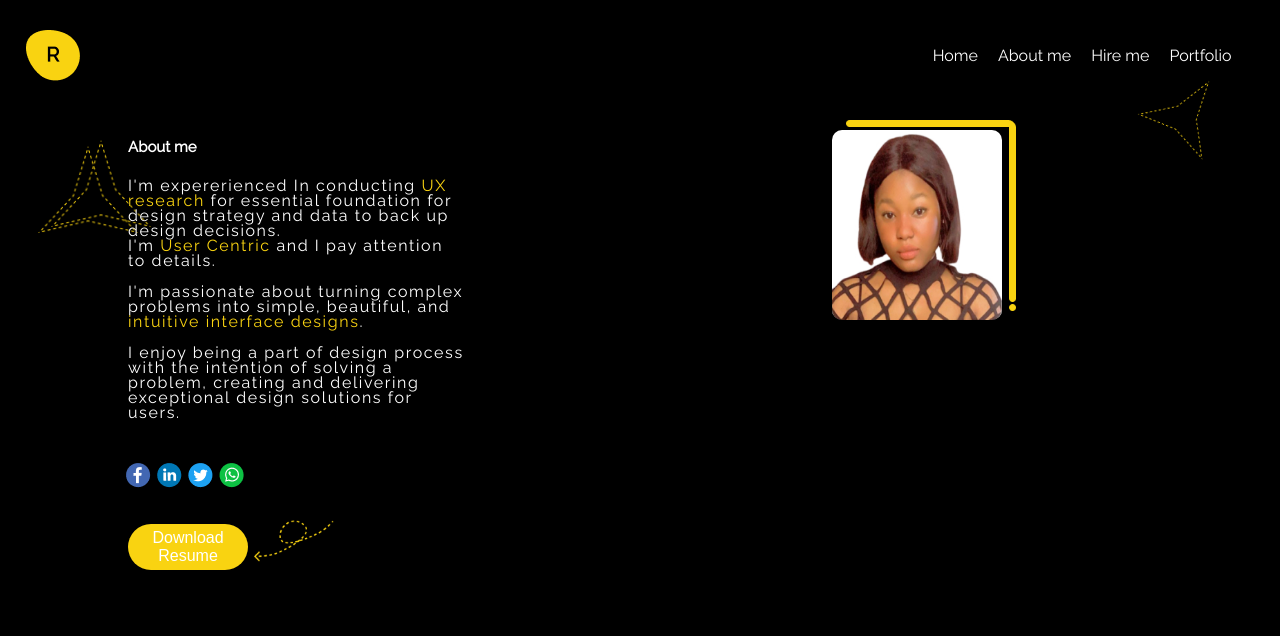
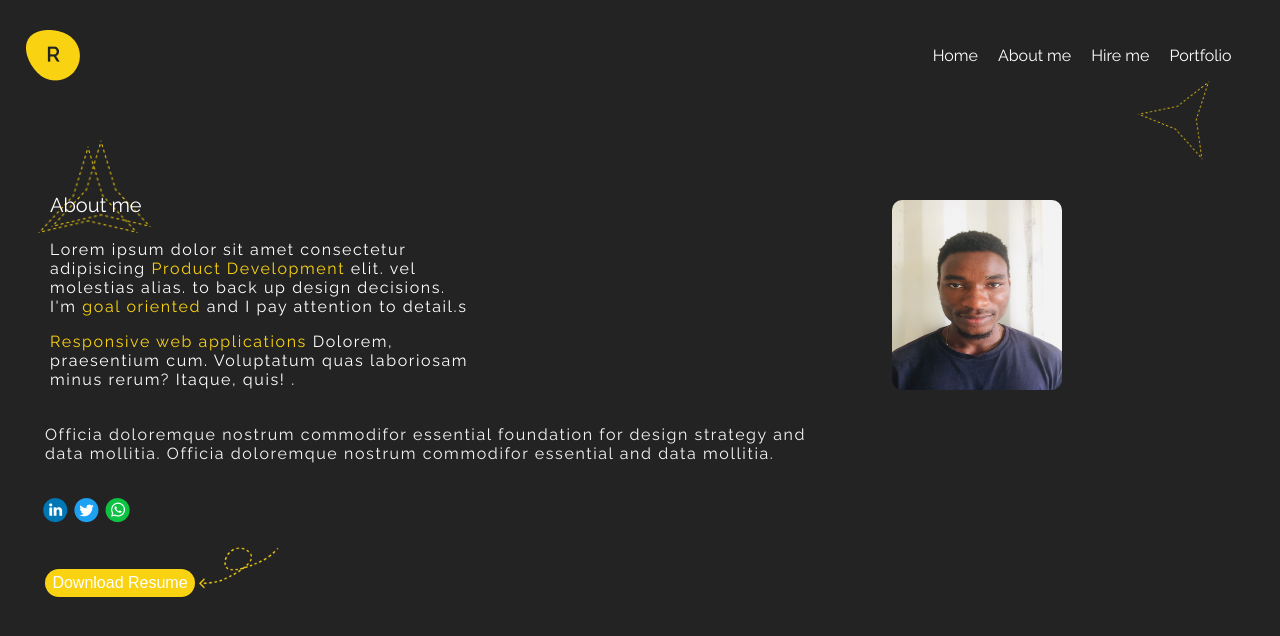
Before and after one commit to debolu/adeboluobayemi, a plain HTML site: page Build/about-me.html in a window 1280 px wide. Drawn offline with Linux system fonts and the light colour scheme.

Commit message:
Added a few images and modified both the index.html and aboutme.html pages as well as their css features.

```diff
--- a/Build/Styles/main.css
+++ b/Build/Styles/main.css
@@ -6,7 +6,7 @@ body {
     font-weight: 500;
     margin: 0px;
     padding: 0px;
-    background-color: rgb(0, 0, 0);
+    background-color: rgb(36, 35, 35);
     display: flex;
     flex-direction: column;
     max-height: 100vh;
@@ -60,27 +60,20 @@ a {
     font-size: 16px;
     color: white;
 }
-a:hover {
-    text-decoration: underline;
+
+.body {
+    display: inline-flex;
+    margin: 50px;
+    top: -50px;
 }
 
-section {
+.body section {
     position: relative;
     color: white;
-    display: inline-block;
-    width: 75%;
-    left: 10%;
+    flex-direction: row;
+    flex-wrap: wrap;
     top: 20px;
-}
 
-@media screen and (min-width: 600px) {
-    section {
-        display: inline;
-        left: 10%;
-        top: 20px;
-        font-size: 24px;
-        line-height: 19px;
-    }
 }
 
 h1 {
@@ -91,9 +84,10 @@ h1 {
 }
 
 .hi {
-    font-size: 15px;
+    font-size: 20px;
     margin-right: 120;
     width: fit-content;
+    font-weight: normal;
 }
 
 
@@ -112,9 +106,7 @@ h1 {
     font-weight: 500;
     font-size: 16px;
     letter-spacing: 0.1em;
-    line-height: 15px;
-    /* or 156% */
-    width: 35%;
+    width: 40%;
 }
 @media screen and (max-width: 700px) {
     nav ul li a{
@@ -134,9 +126,15 @@ button {
     position: relative;
     background-color: #F9D311;
     border-radius: 32.1px;
-    width: 120px;
+    width: 150px;
     padding: 5px;
     border:  none;
+    color: rgb(36, 35, 35);
+    cursor: pointer;
+}
+
+button:hover {
+    background-color: #f9d2118a;
 }
 
 .arrow {
@@ -168,47 +166,60 @@ top: 75.48px;
 transform: rotate(35.06deg);
 }
 
-.rachealPic {
-    position: absolute;
+.boluPic {
+    /* position: absolute; */
     width: fit-content;
-    top: 130px;
-    left: 65%;
+    height: fit-content;
+    margin: 30px;
+    margin-left: -100px;
+    left: 40px
 
 }
-.imageBorder {
-    position: absolute;
-    width: fit-content;
-    top: 125px;
-    left: 66.1%;
-}
-.rachealPic img  {
+
+.boluPic img  {
     width: 100px;
     height: 110px;
     border-radius: 10px;
 }
-.imageBorder img {
-    width: 100px;
 
+.boluPic img:hover {
+    /* transform: rotate(45deg); */
+    animation: pulse 3s;
 }
+@keyframes pulse {
+    0% {
+      transform: scale(.85);
+    }
+    70% {
+      transform: scale(1);
+      box-shadow: 0 0 0 50px rgba(#5a99d4, 0);
+    }
+      100% {
+      transform: scale(1);
+      box-shadow: 0 0 0 0 rgba(#5a99d4, 0);
+    }
+  }
 
 @media screen and (min-width: 700px) {
-    .imageBorder {
-        top: 120px;
-    }
-    .rachealPic img  {
-        left: 80%;
+    .boluPic img  {
+        margin-left: -105%;
         width: 170px;
         height: 190px;
-    }
-    .imageBorder img {
-        left: 80%;
-        width: 170px;
-
     }
 }
 
 .yellowtext {
     color: #F9D311;
+}
+
+.socials {
+    color: whitesmoke;
+    margin-top: -45px;
+    margin-left: 45px;
+    width: 80%;
+}
+.socials p {
+    width: 75%
 }
 .contacts {
     position: relative;
@@ -221,3 +232,6 @@ transform: rotate(35.06deg);
 .contacts li img {
     margin: 3px;
 }
+.contacts li img:hover {
+    scale: 150%;
+}
--- a/Build/about-me.html
+++ b/Build/about-me.html
@@ -1,5 +1,6 @@
 <!DOCTYPE html>
 <html lang="en">
+
 <head>
     <meta charset="UTF-8">
     <meta http-equiv="X-UA-Compatible" content="IE=edge">
@@ -7,6 +8,7 @@
     <title>Portfolio</title>
     <link rel="stylesheet" href="Styles/main.css">
 </head>
+
 <body>
 
     <img class="orn1" src="Images/Ornament 32.png" alt="">
@@ -26,37 +28,43 @@
             </ul>
         </nav>
     </header>
+    <section class="body">
         <section>
             <h1 class="hi">About me</h3>
 
-        <p class="brief">I'm expererienced In conducting <span class="yellowtext" >UX research</span> for essential foundation for design strategy and data <span class="textFill"> to back up design decisions.
-            <br>I'm <span class="yellowtext" >User Centric</span> and I pay attention to details.</span>
+                <p class="brief">Lorem ipsum dolor sit amet consectetur adipisicing <span class="yellowtext">Product Development</span> elit. vel molestias alias. <span class="textFill"> to back up design
+                        decisions.
+                        <br>I'm <span class="yellowtext">goal oriented</span> and I pay attention to detail.s</span>
 
 
-            <p class="brief-2"> I'm passionate about turning complex problems into simple, beautiful, and <span class="yellowtext" >intuitive interface designs</span>.</p>
-            <p class="brief-2"> I enjoy being a part of design process with the intention of solving a problem, creating and delivering exceptional design solutions for users.</p>
+                <p class="brief-2"> <span
+                        class="yellowtext">Responsive web applications</span> Dolorem, praesentium cum. Voluptatum quas laboriosam minus rerum? Itaque, quis! .</p>
+
+        </section>
+        <section class="boluPic">
+            <img src="Images/bolu.jpg" alt="A picture of Adebolu.">
+        </section>
+    </section>
+    <section class="socials">
+        <p class="brief-2"> Officia doloremque nostrum commodifor
+            essential foundation for design strategy and data  mollitia. Officia doloremque nostrum commodifor
+            essential and data  mollitia.</p>
 
         <ul class="contacts">
-                <li> <a href="#portfolio.html"><img src="Images/facebook logo.png" alt="Facebook profile"></a></li>
-                <li> <a target="-blank" href="https://Linkedin.com/in/jumokegeorge"><img src="Images/linkedin logo.png" alt="Linkedin profile"></a></li>
-                <li> <a href="#portfolio.html"><img src="Images/twitter logo.png" alt="Twitter profile"></a></li>
-                <li> <a href="#portfolio.html"><img src="Images/whatsapp logo.png" alt="Whatsapp profile"></a></li>
+            <!-- <li> <a target="-blank" href="#"><img src="Images/facebook logo.png" alt="Facebook profile"></a></li> -->
+            <li> <a target="-blank" href="https://www.linkedin.com/in/adebolu-obayemi-8b0092181"><img
+                        src="Images/linkedin logo.png" alt="Linkedin profile"></a></li>
+            <li> <a target="-blank" href="https://twitter.com/OAdebolu"><img src="Images/twitter logo.png" alt="Twitter profile"></a></li>
+            <li> <a target="-blank" href="https://wa.me/2347018073220"><img src="Images/whatsapp logo.png" alt="Whatsapp profile"></a></li>
 
         </ul>
 
         <form type="get" action="portfolio.html">
-                <button type="submit"  class="hire me" ><a>Download Resume</a></button>
+            <button type="submit" class="hire me"><a>Download Resume</a></button>
             <img class="arrow" src="Images/Ornament 20.png" alt="">
         </form>
         </p>
     </section>
-    <section class="imageBorder">
-        <img  src="Images/Group 43316.png" alt="">
-    </section>
-    <section class="rachealPic">
-        <img  src="Images/WhatsApp_Image_2022-03-28_at_3.02 1.jpg" alt="A picture of Racheal.">
-    </section>
+</body>
 
-
-</body>
 </html>
```
Also changed, not shown: Build/index.html (+9 -8 lines), Build/Images/bolu.JPG (added), Build/Images/dev.jpg (added), 1 other file. Lines whose indentation alone changed are shown as unchanged.
